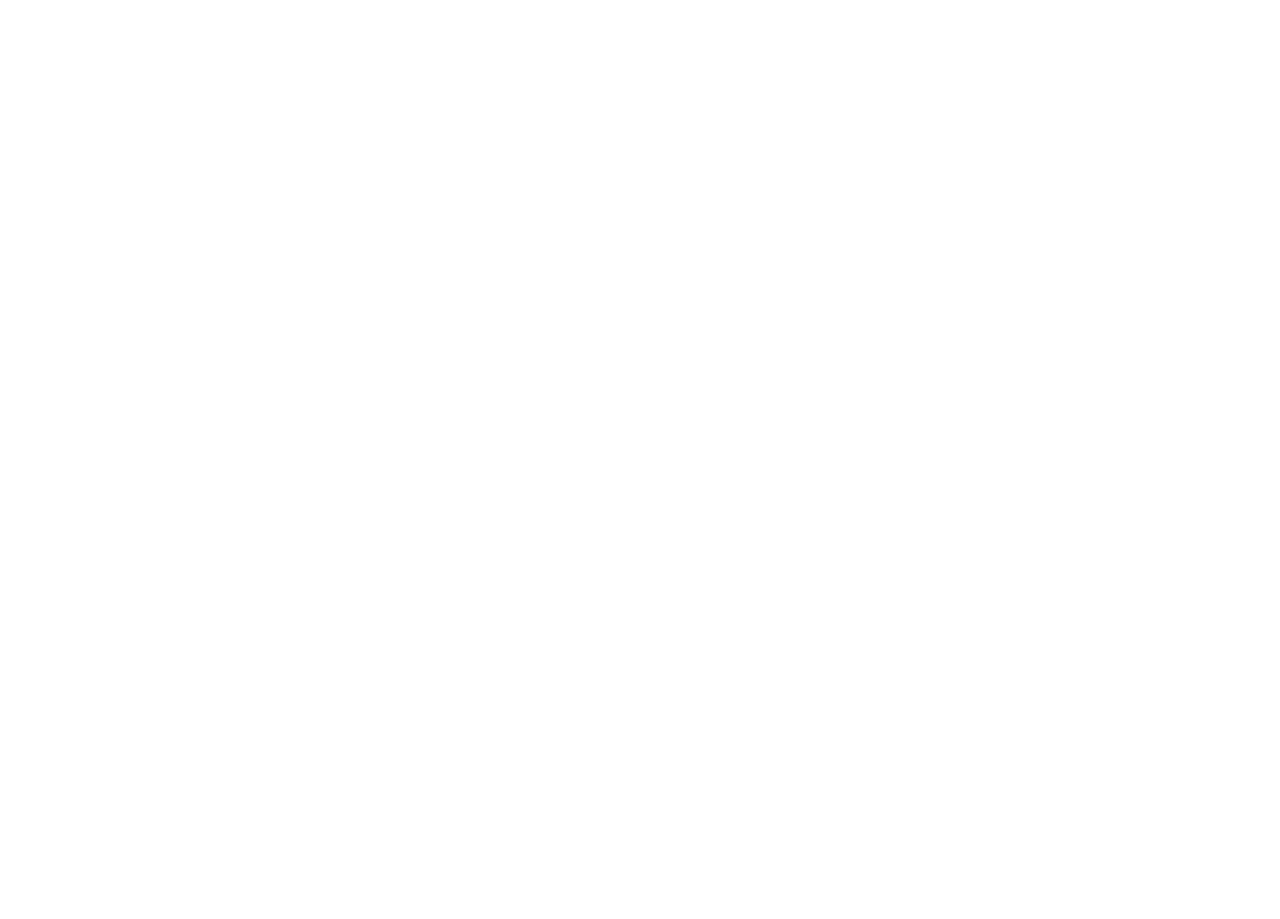
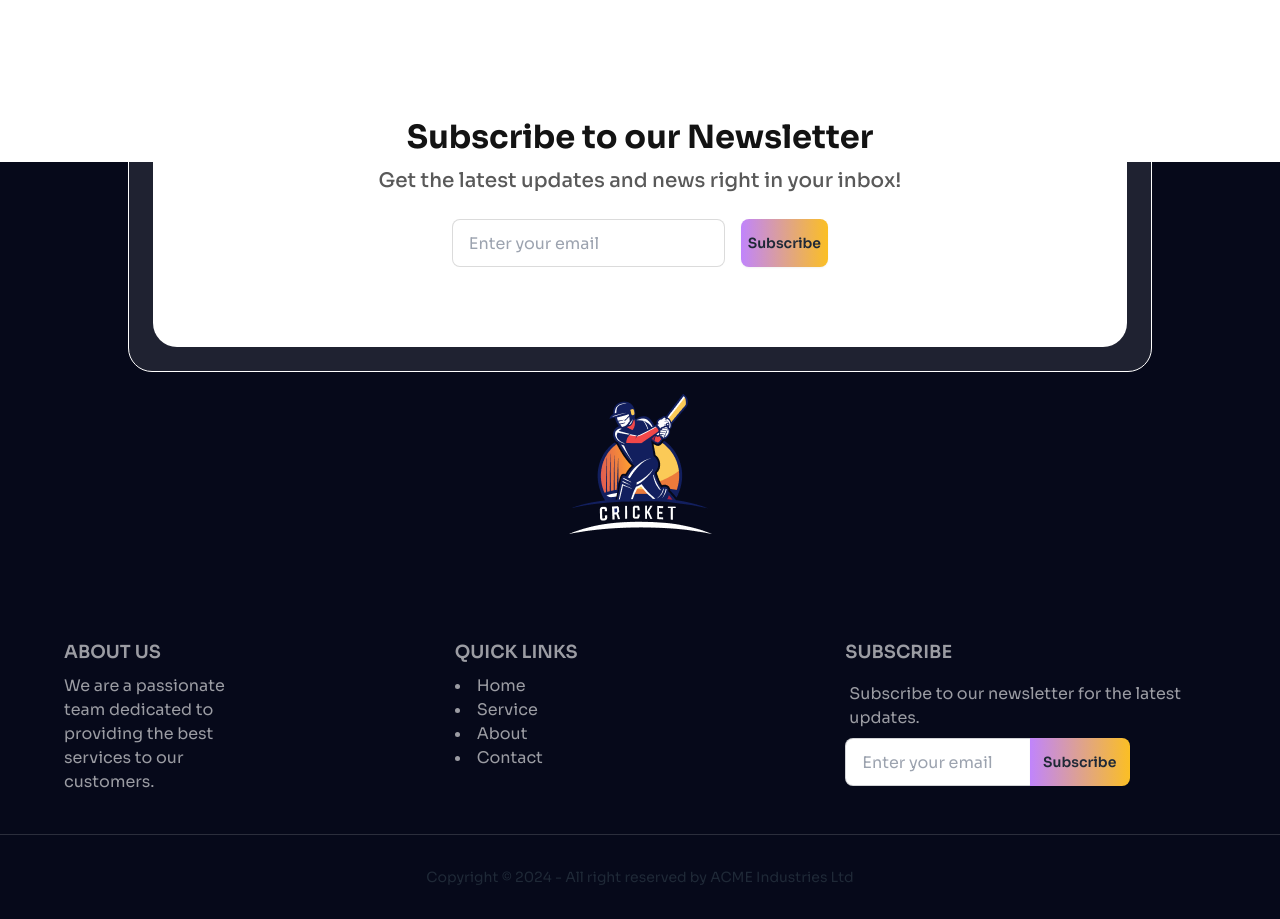
Before and after one commit to Niloy4001/BPL-Dream, a React (Vite) app: page / in a window 1280 px wide. Shown: the part 3680-4599 px from the top of the page. Before the commit the page ends 3730 px from the top, so only its background shows below. Built offline with nearby package versions, Linux system fonts and the light colour scheme.

Commit message:
newsletter section added

```diff
--- a/src/App.jsx
+++ b/src/App.jsx
@@ -2,6 +2,7 @@
 
 import './App.css'
 import Banner from './components/Banner'
+import Footer from './components/Footer'
 import Navbar from './components/Navbar'
 import Players from './components/Players'
 
@@ -14,8 +15,8 @@
       <Navbar></Navbar>
       <Banner></Banner>
       <Players></Players>
-
       </div>
+      <Footer></Footer>
 
     </>
   )
--- /dev/null
+++ b/src/components/Footer.jsx
@@ -0,0 +1,62 @@
+import footerBg from '../assets/logo-footer.png'
+
+const Footer = () => {
+    return (
+        <div className="w-full bg-dark-3 pt-24 md:pt-44 ">
+            <div className='w-[80%] mx-auto relative'>
+                {/* Newsletter section */}
+                <div className=' flex justify-center p-4 md:p-6 border border-solid border-white rounded-3xl bg-white/[0.1] absolute -top-80 left-0 right-0'>
+                    <div className='bg-white w-full flex flex-col items-center py-9 md:py-20 rounded-3xl px-4 lg:px-0'>
+                        <h1 className='text-xl md:text-[32px] font-bold text-dark mb-2 md:mb-4'>Subscribe to our Newsletter</h1>
+                        <p className='text-base md:text-xl font-medium text-dark/[0.7] mb-3 md:mb-6'>Get the latest updates and news right in your inbox!</p>
+                        <div className='flex items-center gap-4 lg:flex-row flex-col w-full justify-center'>
+                            <input type="text" className='input border border-solid border-dark/[0.15] w-full md:w-[28%]' placeholder='Enter your email'/>
+                            <button className='btn w-full md:w-[9%] bg-gradient-to-r from-purple to-amber border-none'>Subscribe</button>
+                        </div>
+                    </div>
+                </div>
+            </div>
+            <div className='flex justify-center mb-8 lg:mb-16 pt-14'>
+                <img src={footerBg} alt="" />
+            </div>
+            <footer className=" grid grid-cols-1 lg:grid-cols-3 gap-5 w-[90%] mx-auto text-base-content py-10">
+                <nav>
+                    <h6 className="footer-title text-base md:text-lg font-semibold text-white">About Us</h6>
+                    <p className="text-sm md:text-base font-normal text-white/[0.6] pr-0 lg:pr-44">We are a passionate team dedicated to providing the best services to our customers.</p>
+                </nav>
+                <nav>
+                    <h6 className="footer-title text-base md:text-lg font-semibold text-white">Quick Links</h6>
+                    <ul className="list-disc list-inside text-sm md:text-base font-normal text-white/[0.6]">
+                        <li><a className="link link-hover">Home</a></li>
+                        <li><a className="link link-hover">Service</a></li>
+                        <li><a className="link link-hover">About</a></li>
+                        <li><a className="link link-hover">Contact</a></li>
+                    </ul>
+                </nav>
+                <form>
+                    <h6 className="footer-title text-base md:text-lg font-semibold text-white">Subscribe</h6>
+                    <fieldset className="form-control w-full">
+                        <label className="label">
+                            <span className="label-text text-sm md:text-base font-normal text-white/[0.6]">Subscribe to our newsletter for the latest updates.</span>
+                        </label>
+                        <div className="join flex flex-col lg:flex-row lg:gap-0 gap-2">
+                            <input
+                                type="text"
+                                placeholder="Enter your email"
+                                className="input input-bordered join-item w-full lg:w-[50%]" />
+                            <button className="btn border-none bg-gradient-to-r from-purple to-amber join-item w-full lg:w-[27%]">Subscribe</button>
+                        </div>
+                    </fieldset>
+                </form>
+            </footer>
+            <div className="border-t border-solid border-white/[0.15]"></div>
+            <footer className="footer footer-center text-base-content p-5 md:p-8">
+                <aside>
+                    <p>Copyright © {new Date().getFullYear()} - All right reserved by ACME Industries Ltd</p>
+                </aside>
+            </footer>
+        </div>
+    );
+};
+
+export default Footer;
--- a/src/components/Players.jsx
+++ b/src/components/Players.jsx
@@ -50,7 +50,7 @@
                 </div>
             </div>
             {
-                toggleStatus? <div className="grid grid-cols-1 md:grid-cols-2 lg:grid-cols-3 gap-4 md:gap-6 md:mb-24 mb-10">
+                toggleStatus? <div className="grid grid-cols-1 md:grid-cols-2 lg:grid-cols-3 gap-4 md:gap-6 md:mb-52 mb-52">
                 {
                     playerProfile.map((item) => <div key={item.id} className="p-4 md:p-6"><PlayerAvailable playerProfile={item} handleChosenPlayer={handleChosenPlayer}></PlayerAvailable></div>)
                 }
--- a/tailwind.config.js
+++ b/tailwind.config.js
@@ -12,6 +12,9 @@
       'white': '#ffffff',
       'orange': '#E7FE29',
       'dark-2': '#141414',
+      'dark-3': '#06091A',
+      'purple': '#c084fc',
+      'amber': '#fbbf24',
     },
   },
   plugins: [require('daisyui')],
```
Also changed, not shown: 1 other file (tests, documents, lock files or other folders).
